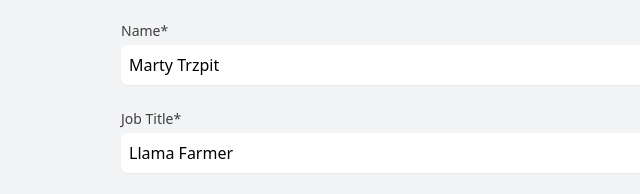
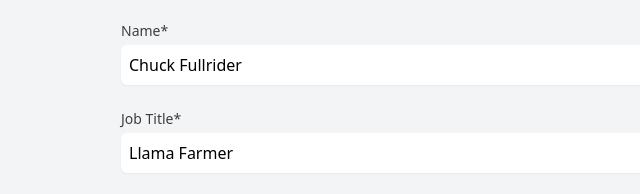
Before and after one commit to infiniteach/signature-generator, a plain HTML site: page index.html in a window 1280 px wide. Shown: the part 487-681 px from the top of the page, 231-871 px from the left. Drawn offline with nearby package versions, Linux system fonts and the light colour scheme; no server answers.

Commit message:
Name update

```diff
--- a/index.html
+++ b/index.html
@@ -11,7 +11,7 @@
 </head>
 <body class="bg-gray-100">
   <div class="mx-auto max-w-xl" x-data="{
-    name: 'Marty Trzpit',
+    name: 'Chuck Fullrider',
     title: 'Llama Farmer',
     pronouns: 'he, him',
     email: 'cfullrider@infiniteach.com',
```
